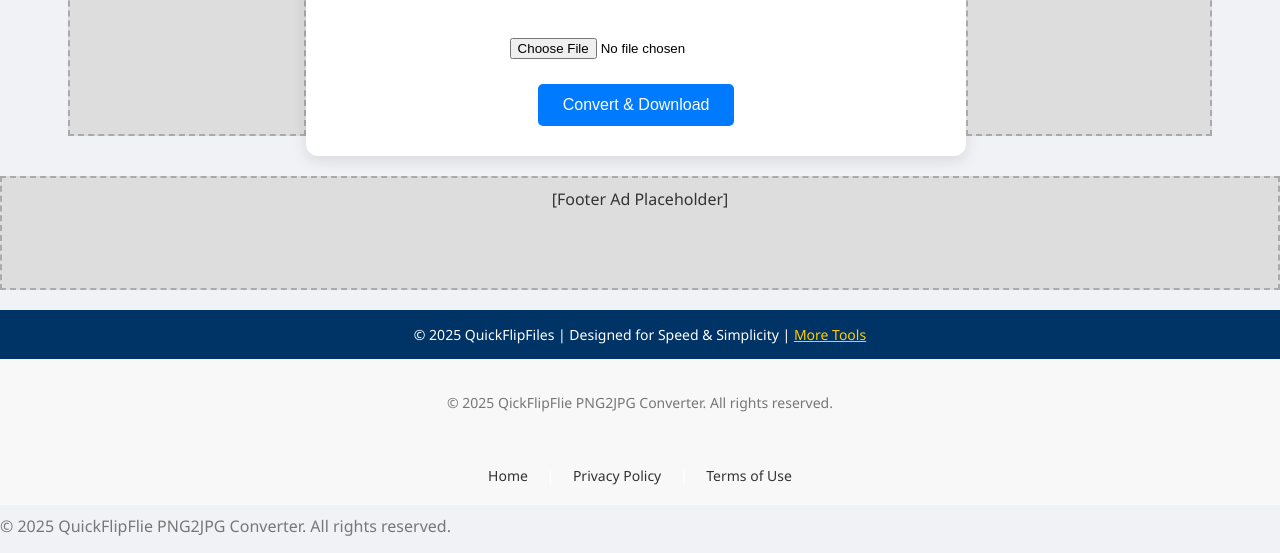
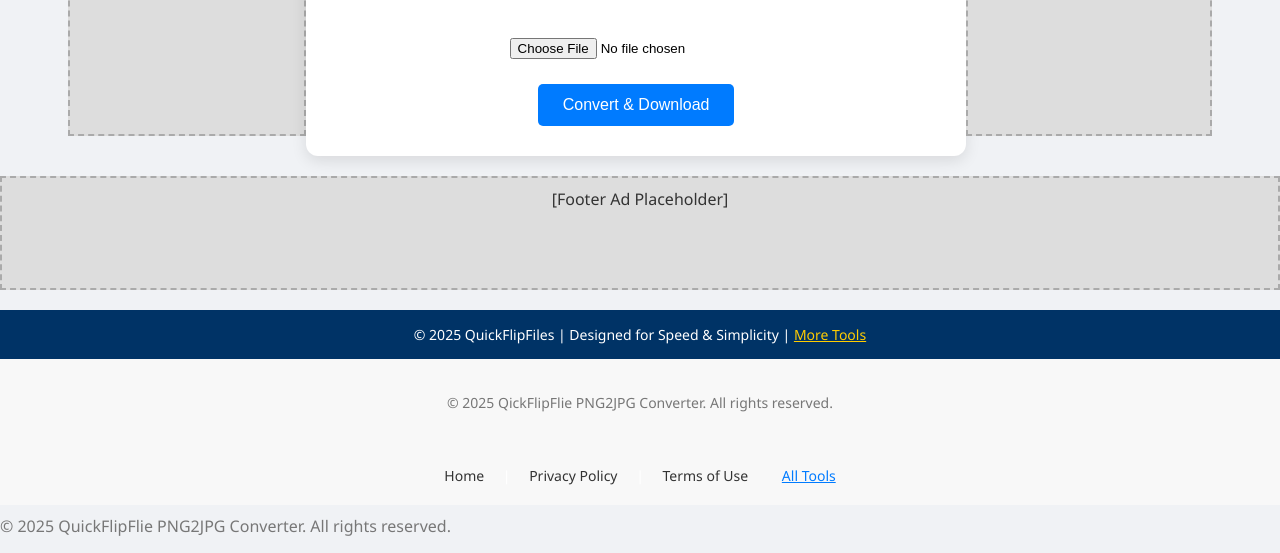
Before and after one commit to abhishek17073/Qickflipflie-png2jpg-converter, a plain HTML site: page index.html in a window 1280 px wide. Shown: the part 262-815 px from the top of the page. Drawn offline with Linux system fonts and the light colour scheme.

Commit message:
added all tools

```diff
--- a/index.html
+++ b/index.html
@@ -152,6 +152,7 @@
   <a href="https://abhishek17073.github.io/Qickflipflie-png2jpg-converter/privacyindex.html" style="margin: 0 15px; text-decoration: none; color: #333;">Privacy Policy</a>
   |
   <a href="https://abhishek17073.github.io/Qickflipflie-png2jpg-converter/termsindex.html" style="margin: 0 15px; text-decoration: none; color: #333;">Terms of Use</a>
+  <a href="all-tools.html" style="margin: 0 15px; color: #007bff;">All Tools</a>
 </footer>
 
 </footer>
```
